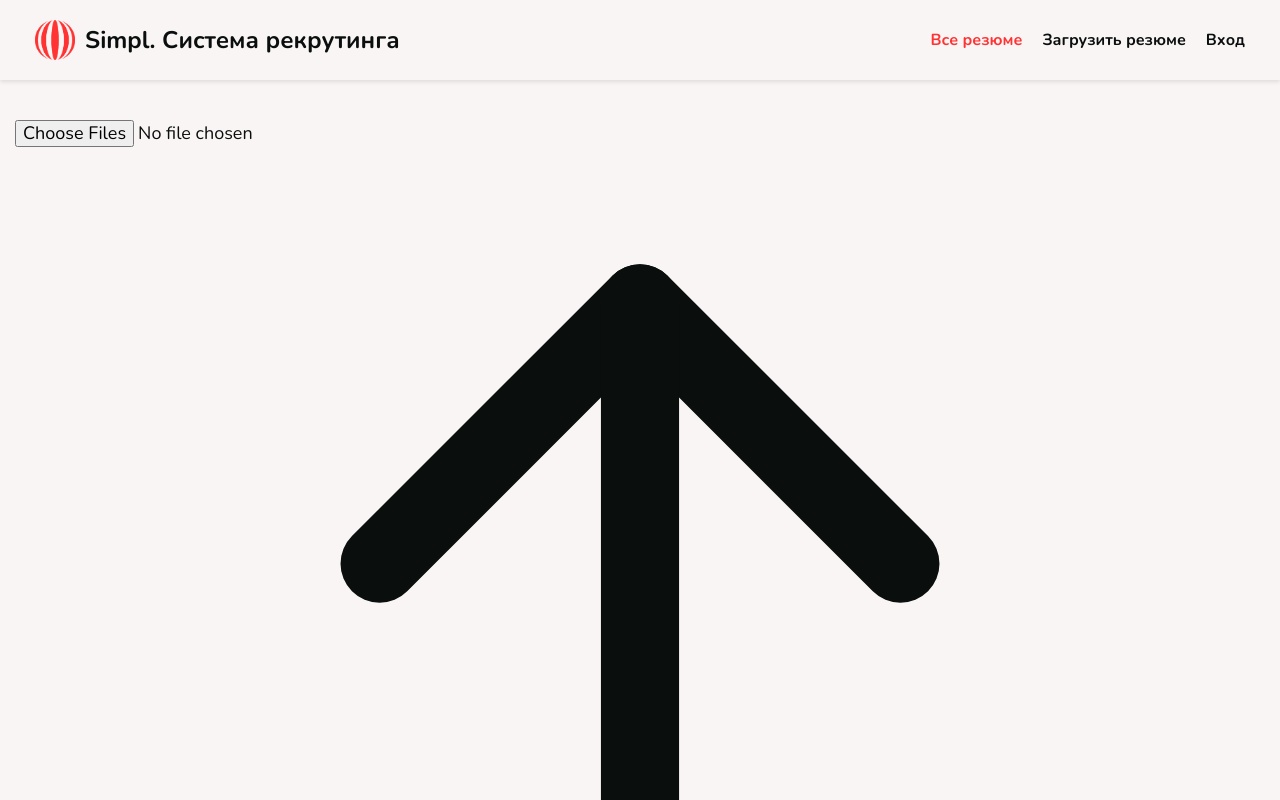
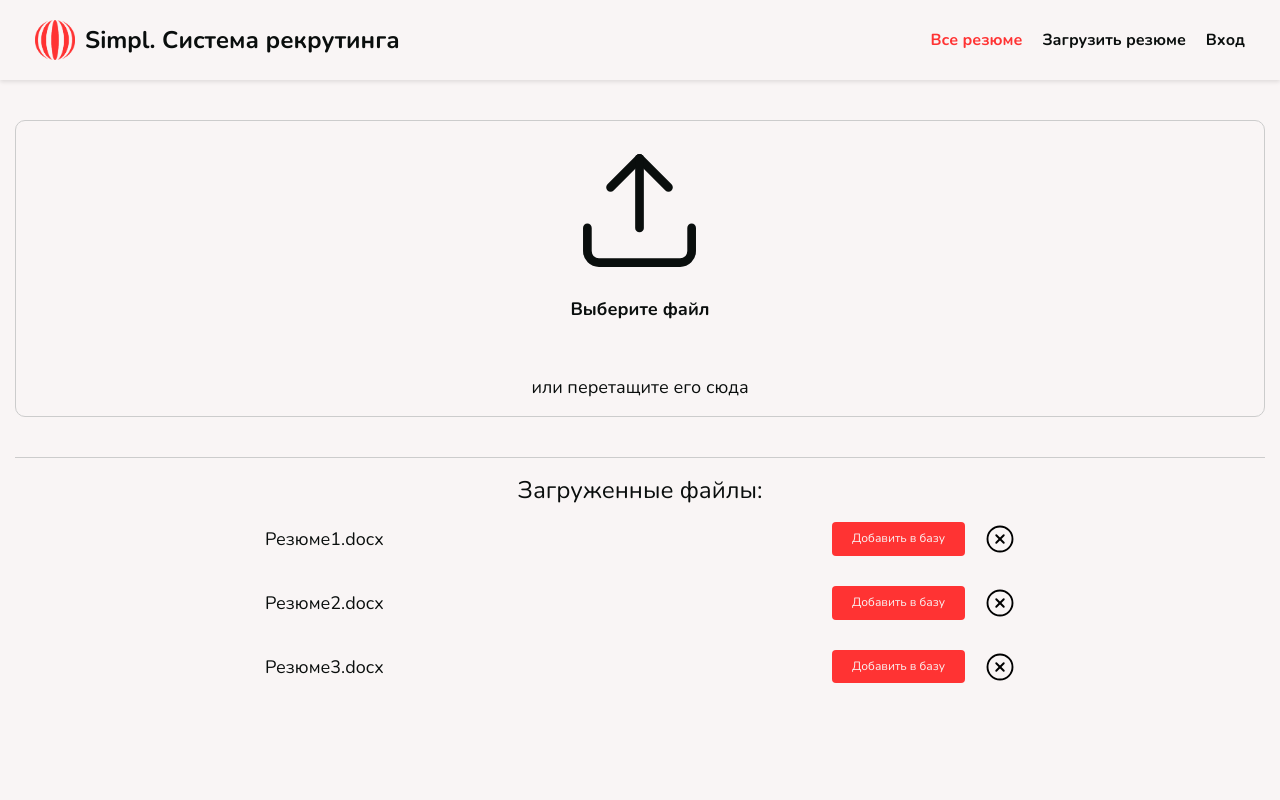
Before and after one commit to teamdevm/teamwork-swift-ferret, a React (Create React App) app in the folder React-app/: page /upload in a window 1280 px wide. Shown: the top 800 px of the page. Built offline with nearby package versions, Linux system fonts and the light colour scheme.

Commit message:
add upload page's styles

```diff
--- a/React-app/src/assets/css/App.css
+++ b/React-app/src/assets/css/App.css
@@ -440,22 +440,6 @@ svg.rotated {
   margin-top: 28px;
 }
 
-/* .candidate-card a {
-  display: block;
-  margin: 10px;
-  padding: 10px;
-  background-color: var(--color-accent);
-  color: #fff;
-  text-align: center;
-  text-decoration: none;
-  border-radius: 5px;
-  transition: background-color 0.3s ease-in-out;
-}
-
-.candidate-card a:hover {
-  background-color: #0062cc;
-} */
-
 /* //////////////////////////////////// */
 /* ///////////////вход///////////////// */
 /* //////////////////////////////////// */
@@ -492,6 +476,7 @@ svg.rotated {
 .sign-in__input {
   align-self: start;
   flex-grow: 1;
+  font-size: 18px;
   background-color: #fff;
   margin-top: 8px;
   padding: 0.15rem 0.5rem;
@@ -511,5 +496,110 @@ svg.rotated {
 .sign-in__button {
   margin-top: 40px;
   width: 50%;
-  font-size: 32px;
+  font-size: 26px;
 }
+
+/* /////////////////////////////////////////////// */
+/* ///////////////загрузка файлов///////////////// */
+/* /////////////////////////////////////////////// */
+
+.upload {
+  display: flex;
+  justify-content: center;
+  align-items: center;
+  flex-direction: column;
+  row-gap: 60px;
+  padding: 20px;
+  margin: 0 auto;
+  width: 100%;
+  border: 1px solid #ccc;
+  border-radius: 10px;
+  transition: background-color 0.3s ease-in-out;
+  color: var(--color-dark);
+  position: relative;
+  z-index: 10;
+}
+
+.upload__svg {
+  width: 40%;
+  height: auto;
+}
+
+.upload__btn {
+  display: flex;
+  flex-direction: column;
+  align-items: center;
+  row-gap: 20px;
+  cursor: pointer;
+  font-weight: bold;
+  transition: color 0.3s ease-in-out;
+}
+
+.upload__btn:hover {
+  color: var(--color-accent);
+}
+
+.upload__input[type='file'] {
+  width: 0.1px;
+  height: 0.1px;
+  opacity: 0;
+  position: absolute;
+  z-index: -10;
+}
+
+.upload--dragover {
+  background-color: #fff;
+}
+
+.files {
+  display: flex;
+  align-items: center;
+  flex-direction: column;
+  row-gap: 20px;
+  margin-top: 40px;
+  padding-top: 20px;
+  border-top: 1px solid #ccc;
+  margin-bottom: 40px;
+}
+
+.files__title {
+  font-size: 24px;
+}
+
+.files__list {
+  display: flex;
+  flex-direction: column;
+  row-gap: 30px;
+  width: 60%;
+}
+
+.files__button {
+  font-size: 12px;
+}
+
+.files__button:last-child {
+  background-color: transparent;
+}
+
+.files__button svg {
+  background-color: inherit;
+  height: 30px;
+  transition: color 0.3s ease-in-out;
+}
+
+.files__button svg:hover {
+  color: var(--color-accent);
+}
+
+.files__item {
+  display: flex;
+  align-items: center;
+  justify-content: space-between;
+  column-gap: 40px;
+}
+
+.files__actions {
+  display: flex;
+  align-items: center;
+  column-gap: 20px;
+}
```
